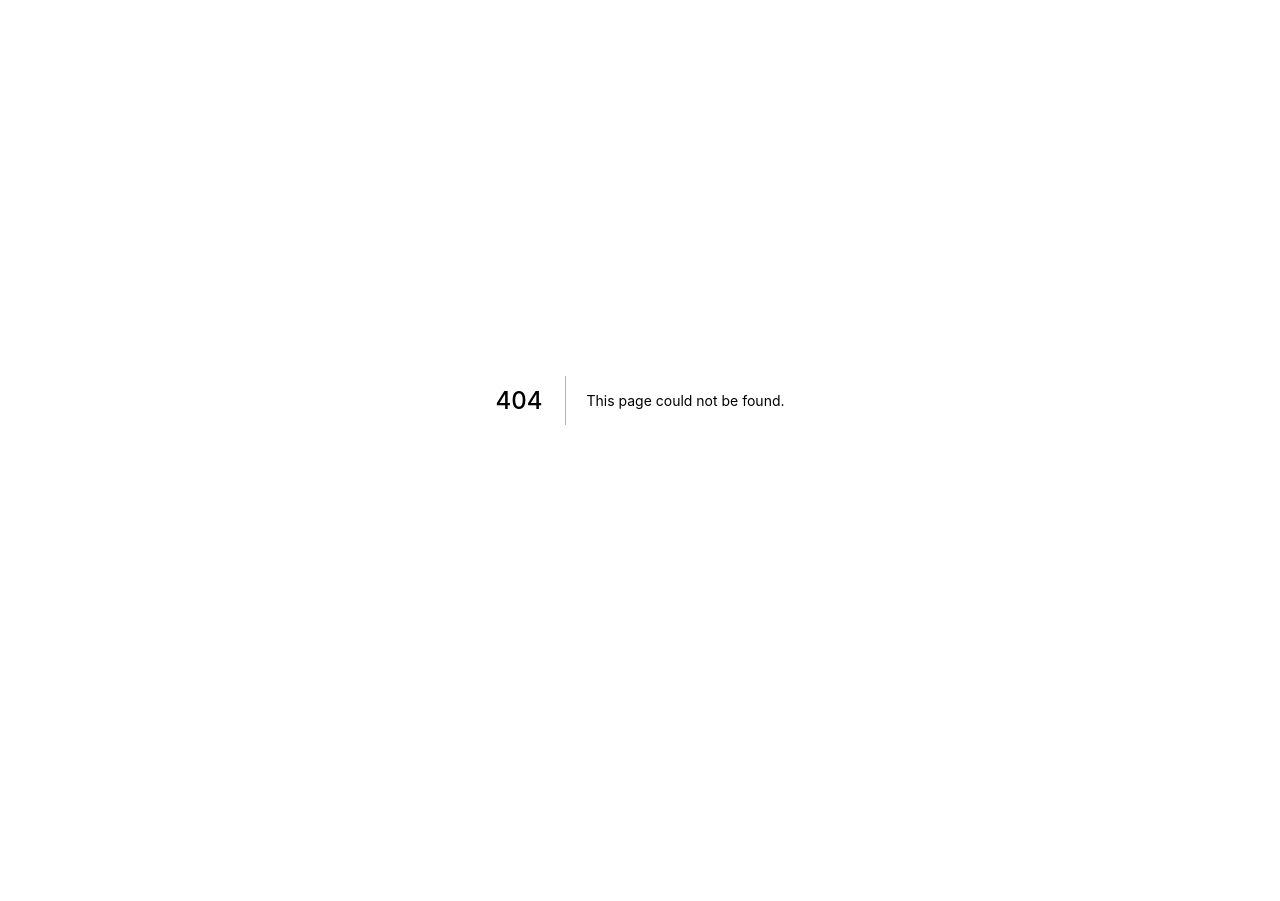
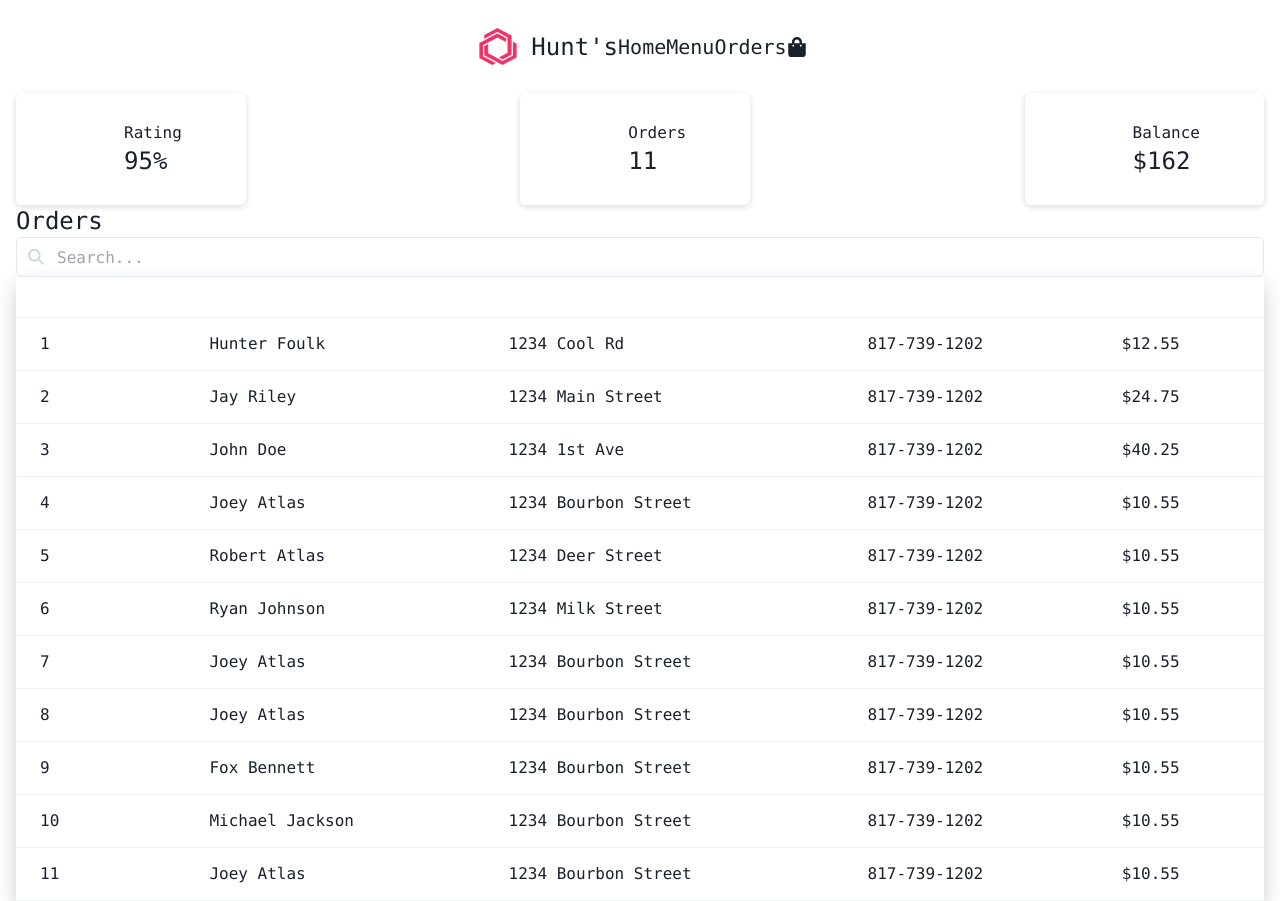
Before and after one commit to hunterfoulk/test-project-1, a Next.js app: page /orders in a window 1280 px wide. Before the commit this address had no page. Before the commit the page ends 800 px from the top, so only its background shows below. Built offline with nearby package versions, Linux system fonts and the light colour scheme.

Commit message:
orders route

```diff
--- a/components/navbar.tsx
+++ b/components/navbar.tsx
@@ -43,7 +43,9 @@ const Navbar: React.FC<Props> = ({ }) => {
                             <span className="cursor-pointer " >Menu</span>
                         </Link>
 
-                        <span className="">Rewards</span>
+                        <Link href="/orders">
+                            <span className="cursor-pointer " >Orders</span>
+                        </Link>
 
                         <CartIcon cartData={cartData} btnRef={btnRef} onOpen={onOpen} />
                         <Drawer
--- a/package.json
+++ b/package.json
@@ -8,6 +8,7 @@
     "start": "next start"
   },
   "dependencies": {
+    "@chakra-ui/icons": "^1.0.13",
     "@chakra-ui/react": "^1.5.1",
     "@emotion/react": "^11.1.5",
     "@emotion/styled": "^11.3.0",
--- /dev/null
+++ b/pages/api/orders.ts
@@ -0,0 +1,14 @@
+
+import { NextApiRequest, NextApiResponse } from 'next';
+import { Console } from 'node:console';
+import orders from "../../public/data/orders.json" //Data from json file.
+
+
+export default async function menu(req: NextApiRequest, res: NextApiResponse) {
+
+    //hit database to pull orders by whatever ID is sent to server.
+
+
+    res.json(orders);
+
+}
--- /dev/null
+++ b/pages/orders.tsx
@@ -0,0 +1,157 @@
+import React, { useContext, useState, useReducer } from 'react'
+import useSWR from 'swr'
+import Loading from "../components/loading"
+import Error from "../components/error"
+import { motion, AnimateSharedLayout, AnimatePresence } from 'framer-motion';
+import Navbar from "../components/navbar"
+import { FaRegCreditCard } from 'react-icons/fa';
+import { FaCartArrowDown } from 'react-icons/fa';
+import { FaStar } from 'react-icons/fa';
+import { SearchIcon } from "@chakra-ui/icons"
+import {
+    Table,
+    Thead,
+    Tbody,
+    Tfoot,
+    Tr,
+    Th,
+    Td,
+    TableCaption,
+    InputGroup,
+    Input,
+    InputLeftElement
+} from "@chakra-ui/react"
+
+interface Props {
+
+}
+
+const fetcher = async (url) => {
+    const res = await fetch(url)
+    const data = await res.json()
+    if (res.status !== 200) {
+        throw new (Error as any)("ERROR")
+    }
+    return data
+}
+
+const Orders: React.FC<Props> = ({ }) => {
+    const { data, error } = useSWR('/api/orders', fetcher)
+
+
+
+
+
+    if (!data) return <Loading />
+    if (error) return <Error />
+
+    const total = data.reduce((acc, curr) => {
+
+        return acc + curr.amount
+
+    }, 0)
+
+    return (
+        <>
+            <div className="min-h-screen w-full flex items-center flex-col font-mono px-2">
+                <Navbar />
+                <div className="orders-bar w-full max-w-[1300px] flex flex-col mt-[10px] px-2" >
+                    <div className="orders-bar w-full flex flex-row pb-[30px] pt-[20px] justify-between">
+
+                        <div className="flex p-7 justify-start px-12 rounded-md " style={{ boxShadow: "0 2px 6px rgb(0 0 0 / 15%" }}>
+                            <div className="flex items-center">
+                                <div className="bg-[#23BAA6] rounded-lg p-3 text-white text-xl">
+                                    <FaStar />
+                                </div>
+
+                            </div>
+                            <div className="px-4 flex flex-col justify-center">
+                                <span className="text-md ">Rating</span>
+                                <h2 className="text-2xl">95%</h2>
+                            </div>
+
+                        </div>
+
+
+                        <div className="flex p-7 justify-center px-12 rounded-md shadow-lg" style={{ boxShadow: "0 2px 6px rgb(0 0 0 / 15%" }}>
+                            <div className="flex items-center">
+                                <div className="bg-[#4FA8E9] rounded-lg p-3 text-white text-xl">
+                                    <FaCartArrowDown />
+                                </div>
+                            </div>
+                            <div className="px-4 flex flex-col justify-center">
+
+                                <span className="text-md ">Orders</span>
+                                <h2 className="text-2xl">{data.length}</h2>
+                            </div>
+                        </div>
+
+
+                        <div className="flex p-7 justify-end px-12 rounded-md " style={{ boxShadow: "0 2px 6px rgb(0 0 0 / 15%" }}>
+
+                            <div className="flex items-center">
+                                <div className="bg-[#FFC144] rounded-lg p-3 text-white text-xl">
+                                    <FaRegCreditCard />
+                                </div>
+                            </div>
+
+                            <div className="px-4 flex flex-col justify-center">
+                                <span className="text-md ">Balance</span>
+                                <h2 className="text-2xl">${Math.round(total)}</h2>
+                            </div>
+
+
+                        </div>
+
+                    </div>
+
+                    <div className="search-container flex w-full max-w-[1300px] flex flex-col" >
+                        <h1 className="text-2xl">Orders</h1>
+                    </div>
+
+                    <div className="search-container flex w-full max-w-[1300px] flex flex-col mt-[20px] mb-[10px]" >
+                        <InputGroup >
+                            <InputLeftElement
+                                pointerEvents="none"
+                                children={<SearchIcon color="gray.300" />}
+                            />
+                            <Input type="tel" placeholder="Search..." />
+                        </InputGroup>
+                    </div>
+                    <div className="w-full max-w-[1300px] max-h-[560px] overflow-y-scroll" style={{ boxShadow: "0 8px 18px 1px #d3d3d3" }}>
+                        <Table variant="simple">
+
+                            <Thead className="bg-[#EE3367] ">
+                                <Tr style={{ padding: "10px 0px" }}>
+                                    <Th style={{ color: "white" }} >Order Id</Th>
+                                    <Th style={{ color: "white" }} >Customer</Th>
+                                    <Th style={{ color: "white" }} >Address</Th>
+                                    <Th style={{ color: "white" }}>Phone</Th>
+                                    <Th style={{ color: "white" }} >Amount</Th>
+                                </Tr>
+                            </Thead>
+
+
+                            <Tbody className="w-full overflow-y-scroll">
+
+                                {data.map((order: any) => (
+                                    <Tr className="cursor-pointer hover:bg-gray-50">
+                                        <Td>{order.id}</Td>
+                                        <Td>{order.customer}</Td>
+                                        <Td >{order.address}</Td>
+                                        <Td >{order.phone}</Td>
+                                        <Td >${order.amount}</Td>
+                                    </Tr>
+                                ))}
+
+                            </Tbody>
+
+                        </Table>
+                    </div>
+                </div>
+            </div>
+        </>
+    )
+}
+
+export default Orders
--- a/public/data/api.json
+++ b/public/data/api.json
@@ -71,7 +71,7 @@
 		"id": 7,
 			"img": "top-down-pasta.png",
       "category":"Lunch",
-        "title": "Pastaroni dish",
+        "title": "Pastaroni Dish",
           "cals":370,
         "price": 10.99,
         "sides": ["Salad", "Bread", "Tomato"],
--- /dev/null
+++ b/public/data/orders.json
@@ -0,0 +1,102 @@
+
+ [
+      {
+		"id": 1,
+        "date":"02/25/21",
+        "customer":"Hunter Foulk",
+        "address":"1234 Cool Rd",
+        "phone":"817-739-1202",
+        "amount":12.55,
+        "items":["Salmon Salad", "Fish Sticks", "Pastaroni Dish"]
+      },
+            {
+		"id": 2,
+        "date":"02/25/21",
+        "customer":"Jay Riley",
+        "address":"1234 Main Street",
+        "phone":"817-739-1202",
+        "amount":24.75,
+        "items":["Steak", "Brisket", "Pastaroni Dish"]
+      },
+            {
+		"id": 3,
+        "date":"02/25/21",
+        "customer":"John Doe",
+        "address":"1234 1st Ave",
+        "phone":"817-739-1202",
+        "amount":40.25,
+        "items":["Ham Pasta Dish", "Spaghetti", "Steak"]
+      },
+        {
+		"id": 4,
+        "date":"02/25/21",
+        "customer":"Joey Atlas",
+        "address":"1234 Bourbon Street",
+        "phone":"817-739-1202",
+        "amount":10.55,
+        "items":["Salmon And Rice", "Brisket", "Pastaroni Dish"]
+      },
+         {
+		"id": 5,
+        "date":"02/25/21",
+        "customer":"Robert Atlas",
+        "address":"1234 Deer Street",
+        "phone":"817-739-1202",
+        "amount":10.55,
+        "items":["Ham Pasta Dish", "Steak", "Pastaroni Dish"]
+      },
+       {
+		"id": 6,
+        "date":"02/25/21",
+        "customer":"Ryan Johnson",
+        "address":"1234 Milk Street",
+        "phone":"817-739-1202",
+        "amount":10.55,
+        "items":["Eggs & Toast", "Salmon And Rice", "Pancake Stack"]
+      },
+       {
+		"id": 7,
+        "date":"02/25/21",
+        "customer":"Joey Atlas",
+        "address":"1234 Bourbon Street",
+        "phone":"817-739-1202",
+        "amount":10.55,
+        "items":["Eggs & Toast", "Salmon And Rice", "Pancake Stack"]
+      },
+       {
+		"id": 8,
+        "date":"02/25/21",
+        "customer":"Joey Atlas",
+        "address":"1234 Bourbon Street",
+        "phone":"817-739-1202",
+        "amount":10.55,
+        "items":["Eggs & Toast", "Salmon And Rice", "Pancake Stack"]
+      },
+       {
+		"id": 9,
+        "date":"02/25/21",
+        "customer":"Fox Bennett",
+        "address":"1234 Bourbon Street",
+        "phone":"817-739-1202",
+        "amount":10.55,
+        "items":["Eggs & Toast", "Salmon And Rice", "Pancake Stack"]
+      },
+           {
+		"id": 10,
+        "date":"02/25/21",
+        "customer":"Michael Jackson",
+        "address":"1234 Bourbon Street",
+        "phone":"817-739-1202",
+        "amount":10.55,
+        "items":["Eggs & Toast", "Salmon And Rice", "Pancake Stack"]
+      },
+           {
+		"id": 11,
+        "date":"02/25/21",
+        "customer":"Joey Atlas",
+        "address":"1234 Bourbon Street",
+        "phone":"817-739-1202",
+        "amount":10.55,
+        "items":["Eggs & Toast", "Salmon And Rice", "Pancake Stack"]
+      }
+]
```
Also changed, not shown: 1 other file (tests, documents, lock files or other folders).
